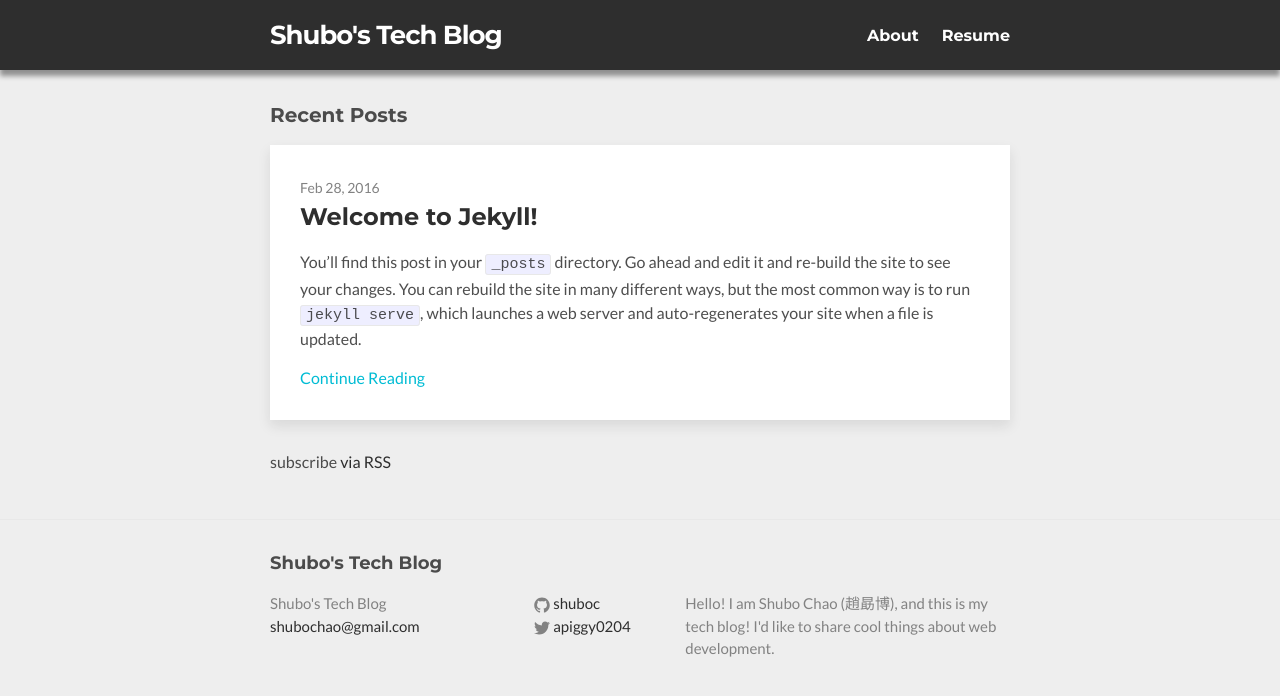
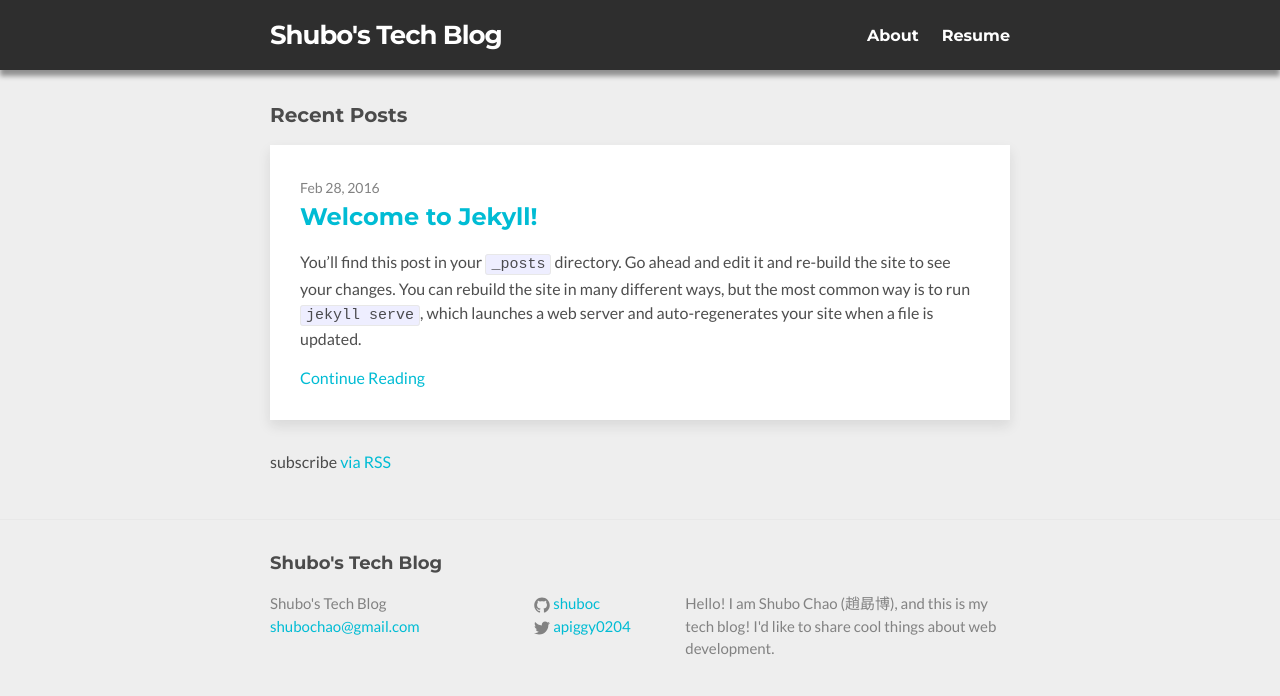
Before and after one commit to shuboc/shuboc.github.io, a Jekyll site: the page built from index.html, in a window 1280 px wide. Shown: the top 696 px of the page. Built offline with Jekyll 4.4.1, drawn with Linux system fonts in a browser that asks for light colours.

Commit message:
Change hyperlink color

```diff
--- a/_sass/_base.scss
+++ b/_sass/_base.scss
@@ -91,7 +91,7 @@ h1, h2, h3, h4, h5, h6 {
  * Links
  */
 a {
-    color: $brand-color;
+    color: $link-color;
     text-decoration: none;
 
     &:hover {
--- a/_sass/_layout.scss
+++ b/_sass/_layout.scss
@@ -204,10 +204,6 @@ $header-height: 70px;
     font-size: 24px;
 }
 
-.post-continue {
-  color: #00BCD4;
-}
-
 
 
 /**
--- a/css/main.scss
+++ b/css/main.scss
@@ -21,6 +21,7 @@ $spacing-unit:     30px;
 $text-color:       rgba(34, 34, 34, 0.8);
 $background-color: #eeeeee;
 $brand-color:      #2e2e2e;
+$link-color:       #00BCD4;
 $post-background-color: #ffffff;
 
 $grey-color:       #828282;
```
